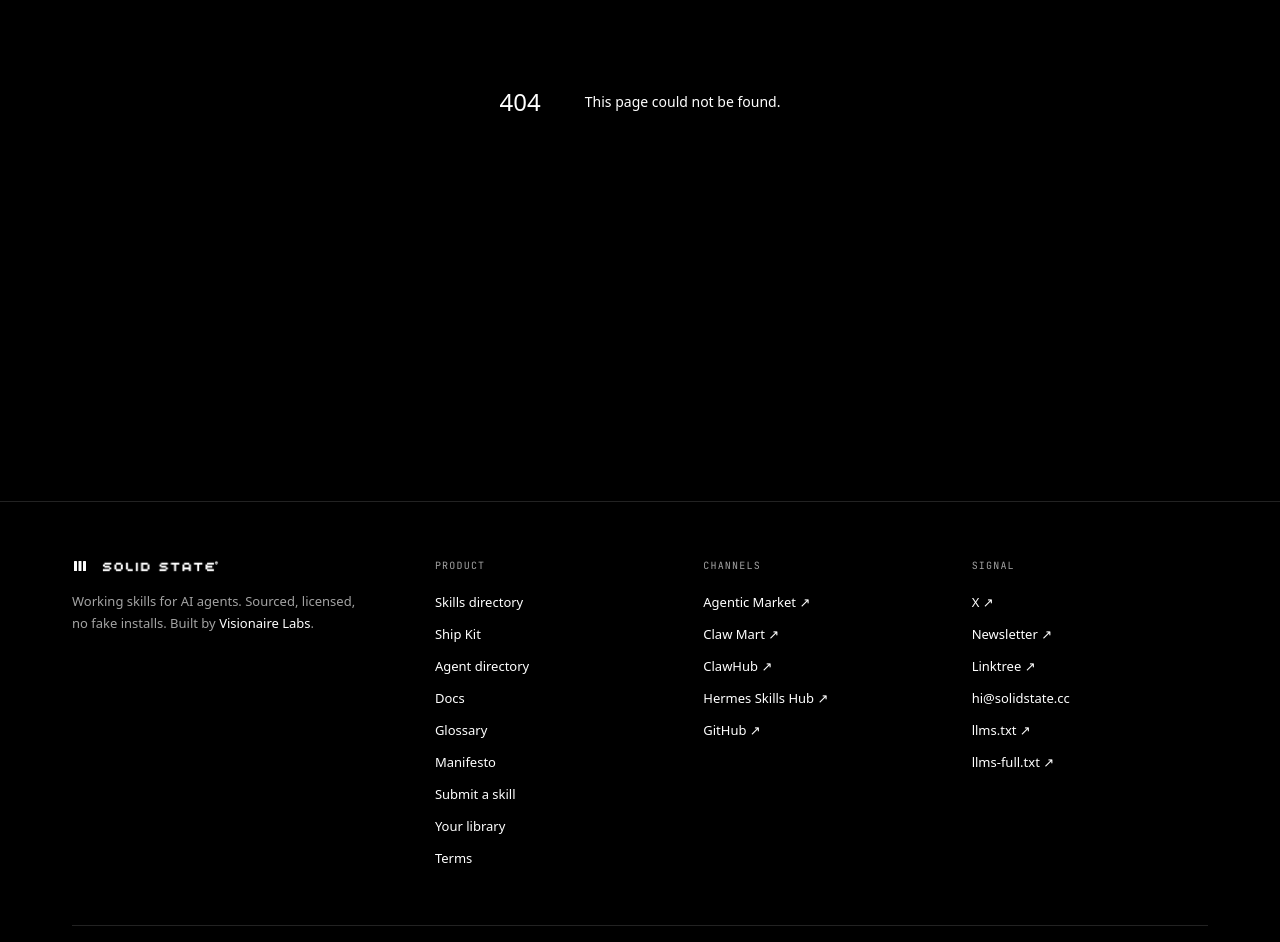
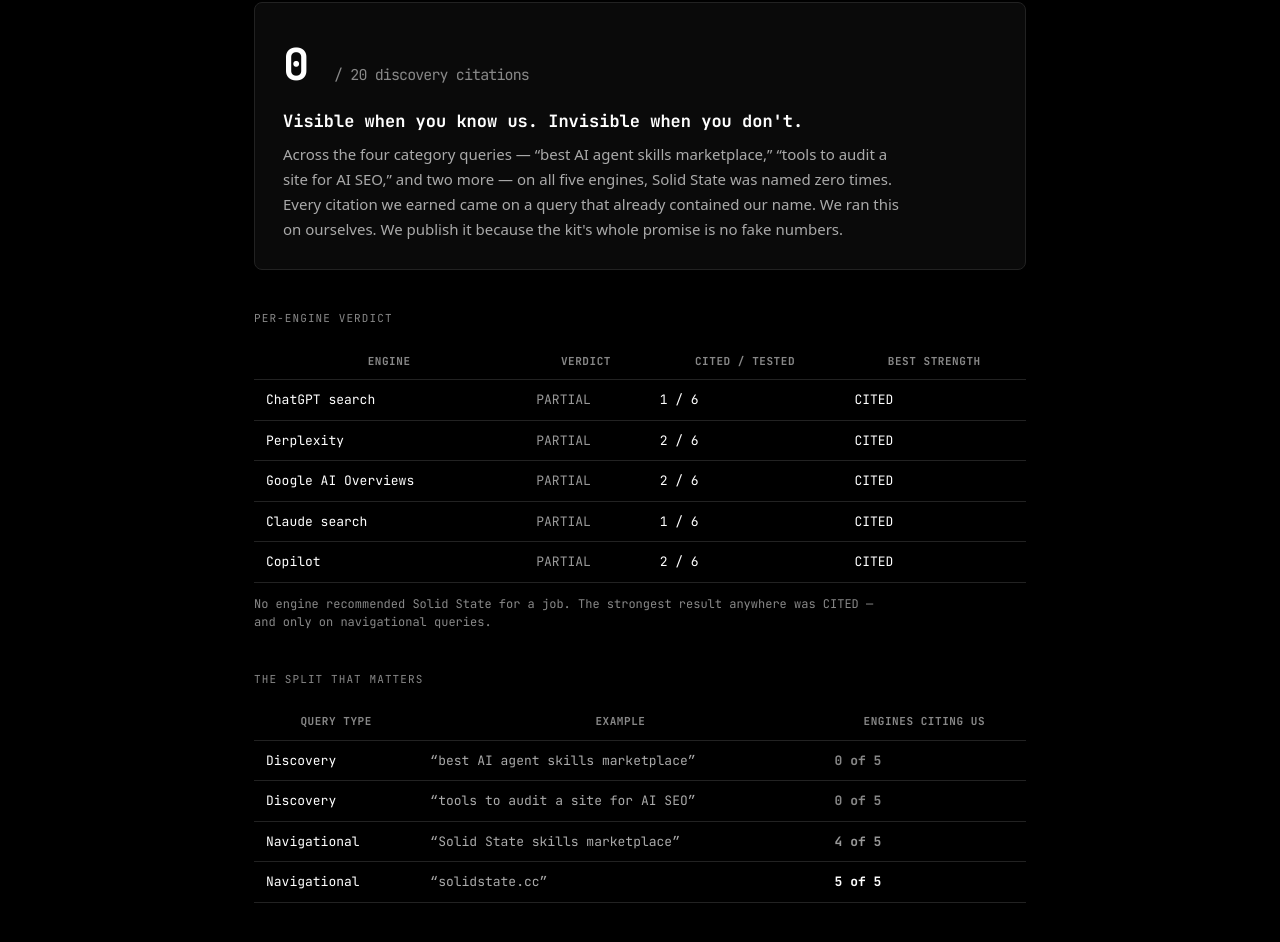
Before and after one commit to solidstatecc/solidstate.cc, a Next.js app: page /ai-visibility in a window 1280 px wide. Before the commit this address had no page. Shown: the part 355-1297 px from the top of the page. Built offline with nearby package versions, Linux system fonts and the light colour scheme.

Commit message:
ai-visibility: publish live 0/20 scorecard page, link from kit + sitemap

```diff
--- a/app/ai-seo-kit/page.tsx
+++ b/app/ai-seo-kit/page.tsx
@@ -264,6 +264,12 @@
             Same-day runs can&apos;t measure those. The structural state is verified.
             Outcomes take weeks and a follow-up ai-visibility-check run.
           </p>
+
+          <p style={{ ...body15, maxWidth: "600px", marginTop: "24px" }}>
+            We also ran the visibility check on ourselves and published the result, unedited:{" "}
+            <Link href="/ai-visibility" style={{ color: "var(--ink-6)" }}>0 of 20 discovery citations</Link>{" "}
+            across five AI engines. The honest scorecard — same skill, any site.
+          </p>
         </div>
       </div>
 
--- /dev/null
+++ b/app/ai-visibility/page.tsx
@@ -0,0 +1,118 @@
+import type { Metadata } from "next"
+import Link from "next/link"
+
+export const metadata: Metadata = {
+  title: "AI Visibility Scorecard — where five engines cite us",
+  description:
+    "We ran our own AI SEO Kit on Solid State. The verdict, dated and unedited: 0 of 20 discovery citations across ChatGPT, Perplexity, Google AI Overviews, Claude, and Copilot. No fake numbers.",
+  alternates: { canonical: "/ai-visibility" },
+  openGraph: {
+    title: "Solid State — AI Visibility Scorecard",
+    description:
+      "We ran our own kit on ourselves. 0 of 20 discovery citations across five AI engines, dated and unedited. The honest proof.",
+    url: "https://solidstate.cc/ai-visibility",
+    images: ["/opengraph-image.png"],
+  },
+}
+
+const mono = "var(--font-jetbrains-mono), monospace"
+const kicker: React.CSSProperties = { fontFamily: mono, fontSize: "11px", color: "var(--ink-4)", letterSpacing: "0.1em", textTransform: "uppercase", marginBottom: "16px" }
+const h2: React.CSSProperties = { fontFamily: mono, fontSize: "22px", fontWeight: 700, letterSpacing: "-0.02em", margin: "0 0 16px" }
+const body: React.CSSProperties = { fontSize: "15px", color: "var(--ink-7)", lineHeight: 1.65, maxWidth: "620px" }
+const cell: React.CSSProperties = { fontFamily: mono, fontSize: "13px", padding: "10px 12px", borderBottom: "1px solid var(--border)" }
+const head: React.CSSProperties = { ...cell, color: "var(--ink-4)", fontSize: "11px", textTransform: "uppercase", letterSpacing: "0.05em" }
+
+const engines = [
+  { e: "ChatGPT search", v: "PARTIAL", c: "1 / 6" },
+  { e: "Perplexity", v: "PARTIAL", c: "2 / 6" },
+  { e: "Google AI Overviews", v: "PARTIAL", c: "2 / 6" },
+  { e: "Claude search", v: "PARTIAL", c: "1 / 6" },
+  { e: "Copilot", v: "PARTIAL", c: "2 / 6" },
+]
+
+const split = [
+  { t: "Discovery", q: "“best AI agent skills marketplace”", n: "0 of 5", tone: "bad" },
+  { t: "Discovery", q: "“tools to audit a site for AI SEO”", n: "0 of 5", tone: "bad" },
+  { t: "Navigational", q: "“Solid State skills marketplace”", n: "4 of 5", tone: "warn" },
+  { t: "Navigational", q: "“solidstate.cc”", n: "5 of 5", tone: "ok" },
+]
+const toneColor: Record<string, string> = { ok: "var(--fg)", warn: "var(--ink-5)", bad: "var(--ink-4)" }
+
+export default function AiVisibilityPage() {
+  return (
+    <div style={{ backgroundColor: "var(--bg)", minHeight: "100vh", color: "var(--fg)" }}>
+      <div style={{ maxWidth: "820px", margin: "0 auto", padding: "96px 24px 64px" }}>
+        <div style={kicker}>Solid State · AI Visibility Scorecard</div>
+        <h1 style={{ fontFamily: mono, fontSize: "clamp(30px, 5vw, 44px)", fontWeight: 700, letterSpacing: "-0.03em", lineHeight: 1.1, margin: "0 0 16px" }}>
+          Where five AI engines cite us — and where they don&apos;t.
+        </h1>
+        <p style={{ fontFamily: mono, fontSize: "13px", color: "var(--ink-4)", marginBottom: "40px" }}>
+          Snapshot 2026-06-13 · 6 queries × 5 engines · run with our own AI SEO Kit · re-run monthly
+        </p>
+
+        <div style={{ border: "1px solid var(--border)", backgroundColor: "var(--bg-2)", borderRadius: "8px", padding: "28px", marginBottom: "40px" }}>
+          <div style={{ fontFamily: mono, fontSize: "44px", fontWeight: 700, letterSpacing: "-0.02em" }}>
+            0 <span style={{ fontSize: "15px", color: "var(--ink-4)", fontWeight: 400 }}>/ 20 discovery citations</span>
+          </div>
+          <div style={{ fontFamily: mono, fontSize: "17px", fontWeight: 700, margin: "12px 0 8px" }}>
+            Visible when you know us. Invisible when you don&apos;t.
+          </div>
+          <p style={{ ...body, color: "var(--ink-6)", margin: 0 }}>
+            Across the four category queries — &ldquo;best AI agent skills marketplace,&rdquo; &ldquo;tools to audit a site for AI SEO,&rdquo; and two more — on all five engines, Solid State was named zero times. Every citation we earned came on a query that already contained our name. We ran this on ourselves. We publish it because the kit&apos;s whole promise is no fake numbers.
+          </p>
+        </div>
+
+        <div style={kicker}>Per-engine verdict</div>
+        <table style={{ width: "100%", borderCollapse: "collapse", marginBottom: "12px" }}>
+          <thead><tr><th style={head}>Engine</th><th style={head}>Verdict</th><th style={head}>Cited / tested</th><th style={head}>Best strength</th></tr></thead>
+          <tbody>
+            {engines.map((r) => (
+              <tr key={r.e}>
+                <td style={cell}>{r.e}</td>
+                <td style={{ ...cell, color: "var(--ink-5)" }}>{r.v}</td>
+                <td style={cell}>{r.c}</td>
+                <td style={cell}>CITED</td>
+              </tr>
+            ))}
+          </tbody>
+        </table>
+        <p style={{ fontFamily: mono, fontSize: "12px", color: "var(--ink-4)", maxWidth: "620px", marginBottom: "40px" }}>
+          No engine recommended Solid State for a job. The strongest result anywhere was CITED — and only on navigational queries.
+        </p>
+
+        <div style={kicker}>The split that matters</div>
+        <table style={{ width: "100%", borderCollapse: "collapse", marginBottom: "40px" }}>
+          <thead><tr><th style={head}>Query type</th><th style={head}>Example</th><th style={head}>Engines citing us</th></tr></thead>
+          <tbody>
+            {split.map((r) => (
+              <tr key={r.q}>
+                <td style={cell}>{r.t}</td>
+                <td style={{ ...cell, color: "var(--ink-6)" }}>{r.q}</td>
+                <td style={{ ...cell, color: toneColor[r.tone], fontWeight: 700 }}>{r.n}</td>
+              </tr>
+            ))}
+          </tbody>
+        </table>
+
+        <div style={kicker}>Where the gap is</div>
+        <h2 style={h2}>Discovery, not retrieval.</h2>
+        <p style={body}>
+          The engines pull discovery answers from third-party roundups — kdnuggets, agensi.io, presenc.ai, awesome-agent-skills. Competitors named there get cited; we&apos;re in none of them. Retrieval already works: Perplexity quoted &ldquo;packaged judgment,&rdquo; Copilot quoted &ldquo;one install, three channels, no lock-in,&rdquo; Claude read our live catalog exactly. Once an engine reaches the site, it parses it correctly. The gap is being named in the sources engines trust — not the site itself.
+        </p>
+
+        <div style={{ marginTop: "48px", paddingTop: "32px", borderTop: "1px solid var(--border)" }}>
+          <p style={{ ...body, marginBottom: "16px" }}>
+            This scorecard is the output of one skill in the kit — <span style={{ fontFamily: mono }}>ai-visibility-check</span>. Same run, any site.
+          </p>
+          <Link href="/ai-seo-kit" style={{ display: "inline-block", fontFamily: mono, fontSize: "12px", fontWeight: 700, padding: "12px 22px", backgroundColor: "var(--fg)", color: "var(--bg)", borderRadius: "4px", textDecoration: "none", letterSpacing: "0.04em" }}>
+            See the AI SEO Kit →
+          </Link>
+        </div>
+
+        <p style={{ fontFamily: mono, fontSize: "11px", color: "var(--ink-4)", marginTop: "40px", lineHeight: 1.6 }}>
+          Method: 6 queries × 5 engines, run 2026-06-13, scored from full transcripts including sources. Cells without transcripts are UNTESTED — none here. Nothing inferred. Citation shares move weekly; this is a dated snapshot, not a promise.
+        </p>
+      </div>
+    </div>
+  )
+}
--- a/app/sitemap.ts
+++ b/app/sitemap.ts
@@ -28,6 +28,7 @@
     "/ship-kit/license",
     "/fable-ready",
     "/ai-seo-kit",
+    "/ai-visibility",
     "/docs",
   ].map((p) => ({
     url: `${BASE}${p}`,
```
